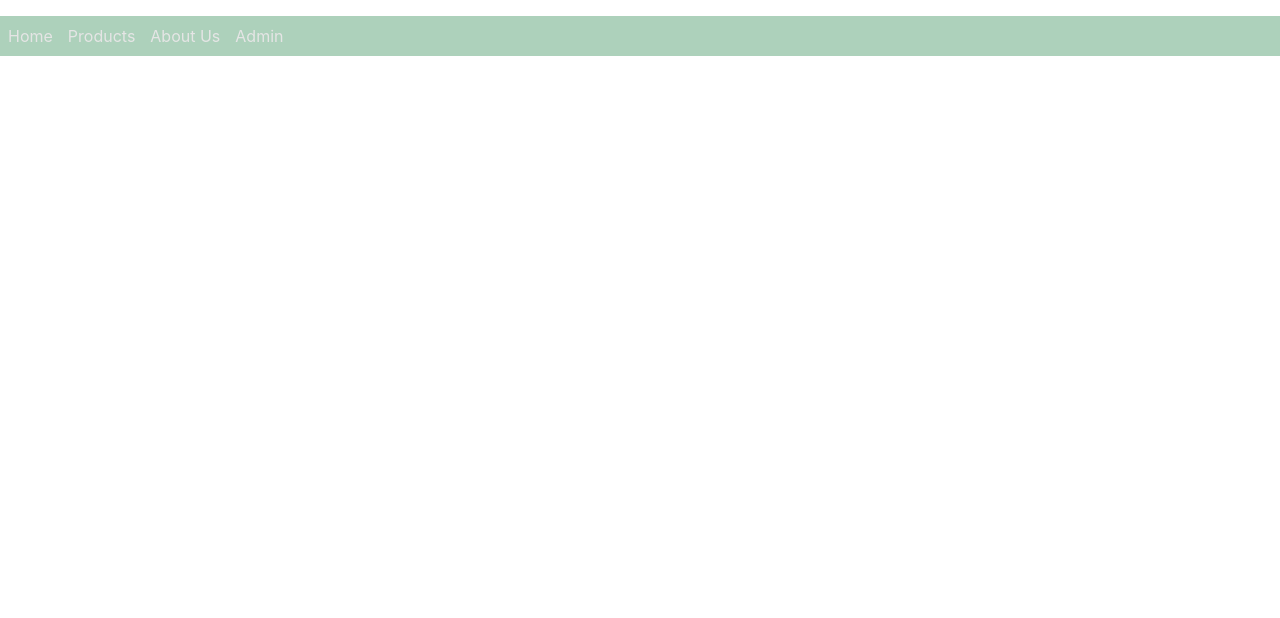
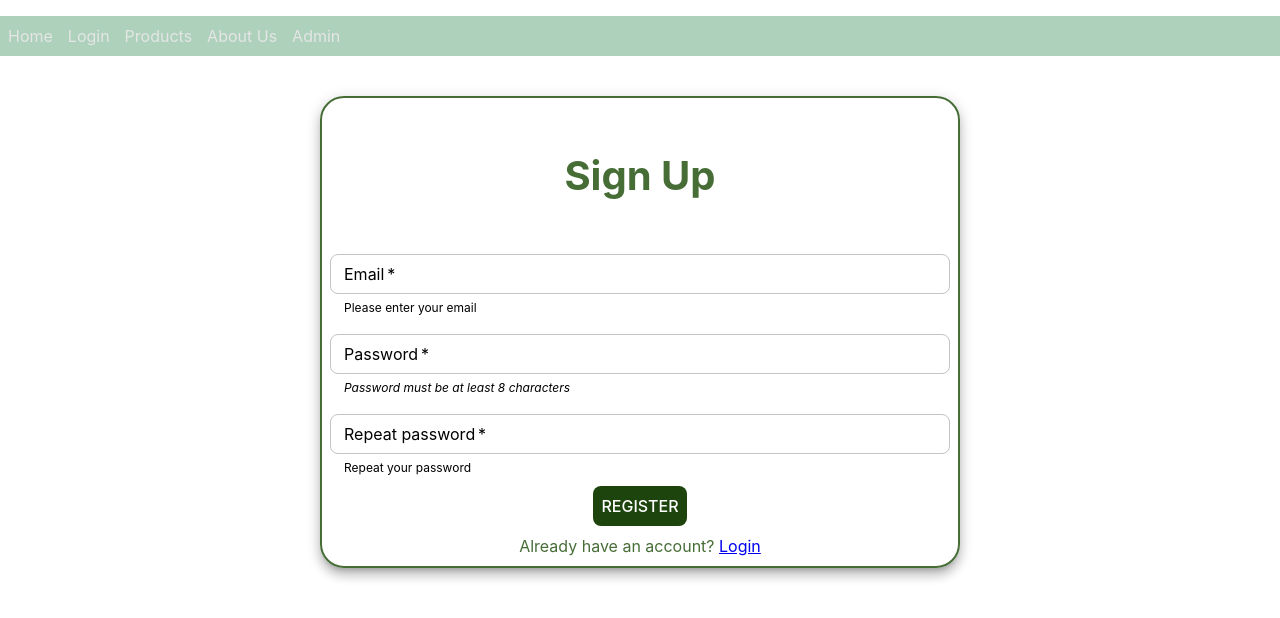
Before and after one commit to lalepi/FinderApp, a React app in the folder pff-frontend/: page /register in a window 1280 px wide. Shown: the top 618 px of the page. Built offline with nearby package versions, Linux system fonts and the light colour scheme; the HTML template or start-up script is replaced by a standard one.

Commit message:
create the basis for logIn and signup pages, add common themes

```diff
--- a/pff-frontend/src/App.tsx
+++ b/pff-frontend/src/App.tsx
@@ -2,6 +2,8 @@ import ProductListPage from './components/Product'
 import AboutUsPage from './components/AboutUs'
 import AdminPage from './components/Admin'
 import MainPage from './components/MainPage'
+import LoginPage from './components/LoginPage'
+import SignUpPage from './components/SignUpPage'
 
 import { BrowserRouter as Router, Routes, Route } from 'react-router-dom'
 import NavigationBar from './components/NavigationBar'
@@ -13,9 +15,11 @@ const App = () => {
                 <NavigationBar />
                 <Routes>
                     <Route path="/" element={<MainPage />} />
+                    <Route path="/login" element={<LoginPage />} />
                     <Route path="products" element={<ProductListPage />} />
                     <Route path="aboutus" element={<AboutUsPage />} />
                     <Route path="admin" element={<AdminPage />} />
+                    <Route path="register" element={<SignUpPage />} />
                 </Routes>
             </div>
         </Router>
--- /dev/null
+++ b/pff-frontend/src/components/LoginPage/index.tsx
@@ -0,0 +1,12 @@
+import { Header } from '../../themes/styles/CommonPageStyles'
+import Login from './login'
+import { Box } from '@mui/system'
+const LoginPage = () => {
+    return (
+        <Box>
+            <Header>Welcome to Login page</Header>
+            <Login />
+        </Box>
+    )
+}
+export default LoginPage
--- /dev/null
+++ b/pff-frontend/src/components/LoginPage/login.tsx
@@ -0,0 +1,80 @@
+import React, { useState } from 'react'
+import { Header, Root, Text } from '../../themes/styles/CommonPageStyles'
+import { TextField, Box, useMediaQuery } from '@mui/material'
+import LoginButton from '../../themes/styles/Buttons'
+import { Link } from 'react-router-dom'
+import theme from '../../themes/Theme'
+
+const Login: React.FC = () => {
+    const [email, setEmail] = useState('')
+    const [password, setPassword] = useState('')
+    const isMobile = useMediaQuery(theme.breakpoints.down('mobile'))
+    const handleSubmit = (event: React.FormEvent) => {
+        event.preventDefault()
+        console.log('Email:', email)
+        console.log('Password:', password)
+    }
+
+    return (
+        <Root>
+            <Box
+                onSubmit={handleSubmit}
+                component="form"
+                noValidate
+                autoComplete="off"
+                sx={{
+                    display: isMobile ? 'auto' : null,
+                    width: isMobile ? '100%' : theme.spacing(80),
+                    border: isMobile ? null : 2,
+                    borderRadius: 3,
+                    boxShadow: 8,
+                }}
+            >
+                <Header>Login</Header>
+                <Box
+                    sx={{
+                        '& > :not(style)': { margin: theme.spacing(1) },
+                        justifyContent: 'center',
+                        alignItems: 'center',
+                        flexDirection: isMobile ? 'column' : 'row',
+                        display: 'flex',
+                    }}
+                >
+                    <TextField
+                        helperText="Email"
+                        size="small"
+                        variant="outlined"
+                        type="email"
+                        id="email"
+                        value={email}
+                        onChange={(e) => setEmail(e.target.value)}
+                        required
+                    />
+
+                    <TextField
+                        helperText="Password"
+                        size="small"
+                        variant="outlined"
+                        type="password"
+                        id="password"
+                        value={password}
+                        onChange={(e) => setPassword(e.target.value)}
+                        required
+                    />
+                </Box>
+                <Box
+                    alignItems={'center'}
+                    justifyContent={'center'}
+                    display={'flex'}
+                >
+                    <LoginButton type="submit">Login</LoginButton>
+                </Box>
+                <Text>
+                    Don't have an account? <Link to="/register">Register</Link>
+                </Text>
+            </Box>
+        </Root>
+    )
+}
+
+export default Login
--- a/pff-frontend/src/components/NavigationBar.tsx
+++ b/pff-frontend/src/components/NavigationBar.tsx
@@ -6,6 +6,9 @@ const NavigationBar = () => {
             <Ul>
                 <li>
                     <Link to="/">Home</Link>
+                </li>
+                <li>
+                    <Link to="/login">Login</Link>
                 </li>
                 <li>
                     <Link to="/products">Products</Link>
--- a/pff-frontend/src/components/Product/productList.tsx
+++ b/pff-frontend/src/components/Product/productList.tsx
@@ -1,5 +1,5 @@
 import { useEffect, useState } from 'react'
-import productsService from '../../services/Products'
+import productsService from '../../services/product'
 import { Product } from '../../types'
 
 const ProductList = () => {
--- /dev/null
+++ b/pff-frontend/src/components/SignUpPage/index.tsx
@@ -0,0 +1,10 @@
+import SignUp from './registration'
+
+const SignUpPage = () => {
+    return (
+        <div>
+            <SignUp />
+        </div>
+    )
+}
+export default SignUpPage
--- /dev/null
+++ b/pff-frontend/src/components/SignUpPage/registration.tsx
@@ -0,0 +1,88 @@
+import React, { useState } from 'react'
+import { Header, Root, Text } from '../../themes/styles/CommonPageStyles'
+import { TextField, Box, Stack } from '@mui/material'
+import LoginButton from '../../themes/styles/Buttons'
+import { Link } from 'react-router-dom'
+import theme from '../../themes/Theme'
+const SignUp = () => {
+    const [email, setEmail] = useState('')
+    const [password, setPassword] = useState('')
+    const [confirmPassword, setConfirmPassword] = useState('')
+
+    const handleSubmit = (event: React.FormEvent) => {
+        event.preventDefault()
+        console.log('Email:', email)
+        console.log('password:', password)
+        console.log('confirmPassword:', confirmPassword)
+    }
+
+    return (
+        <Root>
+            <Box
+                sx={{
+                    '& > :not(style)': { margin: theme.spacing(1) },
+                    width: theme.spacing(80),
+                    border: 2,
+                    borderRadius: 3,
+                    boxShadow: 8,
+                }}
+                onSubmit={handleSubmit}
+                component="form"
+                noValidate
+                autoComplete="off"
+            >
+                <Header>Sign Up</Header>
+                <Stack spacing={2}>
+                    <TextField
+                        helperText="Please enter your email"
+                        size="small"
+                        label="Email"
+                        variant="outlined"
+                        type="email"
+                        id="email"
+                        value={email}
+                        onChange={(e) => setEmail(e.target.value)}
+                        required
+                    />
+
+                    <TextField
+                        helperText={
+                            <i>Password must be at least 8 characters</i>
+                        }
+                        label="Password"
+                        size="small"
+                        variant="outlined"
+                        type="password"
+                        id="password"
+                        value={password}
+                        onChange={(e) => setPassword(e.target.value)}
+                        required
+                    />
+
+                    <TextField
+                        helperText="Repeat your password"
+                        label="Repeat password"
+                        size="small"
+                        variant="outlined"
+                        type="password"
+                        id="confirmPassword"
+                        value={confirmPassword}
+                        onChange={(e) => setConfirmPassword(e.target.value)}
+                        required
+                    />
+                </Stack>
+                <Box
+                    alignItems={'center'}
+                    justifyContent={'center'}
+                    display={'flex'}
+                >
+                    <LoginButton type="submit">Register</LoginButton>
+                </Box>
+                <Text>
+                    Already have an account? <Link to="/login">Login</Link>
+                </Text>
+            </Box>
+        </Root>
+    )
+}
+export default SignUp
--- a/pff-frontend/src/themes/Theme.ts
+++ b/pff-frontend/src/themes/Theme.ts
@@ -1,5 +1,15 @@
 import { createTheme, Theme } from '@mui/material/styles'
 
+declare module '@mui/material/styles/createPalette' {
+    interface PaletteOptions {
+        button?: {
+            primaryBackground?: string
+            primaryText?: string
+            secondaryBackground?: string
+            secondaryText?: string
+        }
+    }
+}
 declare module '@mui/material/styles' {
     interface BreakpointOverrides {
         xs: false // removes the `xs` breakpoint
@@ -32,7 +42,12 @@ const theme: Theme = createTheme({
             primary: 'rgb(71, 109, 54)',
             secondary: 'rgb(0, 0, 0)',
         },
+        button: {
+            primaryBackground: 'rgb(30, 68, 13)',
+            primaryText: 'rgb(255, 255, 255)',
+        },
     },
+
     typography: {
         fontFamily: 'Inter, sans-serif',
         h1: {
--- /dev/null
+++ b/pff-frontend/src/themes/styles/Buttons.ts
@@ -0,0 +1,27 @@
+import { styled } from '@mui/system'
+import Button from '@mui/material/Button'
+
+const LoginButton = styled(Button)(({ theme }) => ({
+    backgroundColor: theme.palette.button.primaryBackground,
+    border: 'none',
+    color: theme.palette.button.primaryText,
+    //padding: theme.spacing(1.5),
+    textAlign: 'center',
+    textDecoration: 'none',
+    display: 'inline-block',
+    fontSize: '16px',
+    // margin: theme.spacing(0.5),
+    cursor: 'pointer',
+    borderRadius: theme.spacing(1),
+
+    '&:hover': {
+        backgroundColor: theme.palette.button.secondaryBackground,
+    },
+
+    '&:disabled': {
+        backgroundColor: '#cccccc',
+        cursor: 'not-allowed',
+    },
+}))
+
+export default LoginButton
--- a/pff-frontend/src/themes/styles/CommonPageStyles.ts
+++ b/pff-frontend/src/themes/styles/CommonPageStyles.ts
@@ -11,13 +11,13 @@ const Root = styled(Box)(({ theme }) => ({
 }))
 
 const Header = styled(Box)(({ theme }) => ({
-    width: '100%',
     padding: theme.spacing(5),
-    backgroundColor: theme.palette.primary.main,
-    color: theme.palette.primary.contrastText,
+
+    color: theme.palette.text.primary,
     textAlign: 'center',
     fontSize: '2.5rem',
     fontWeight: 'bold',
+
     [theme.breakpoints.down('mobile')]: {
         fontSize: '1.2rem',
         padding: theme.spacing(1),
@@ -40,4 +40,12 @@ const Footer = styled(Box)(({ theme }) => ({
     color: theme.palette.primary.contrastText,
     textAlign: 'center',
 }))
-export { Root, Header, Content, Footer }
+
+const Text = styled('p')(({ theme }) => ({
+    color: theme.palette.text.primary,
+    fontSize: '1rem',
+    textAlign: 'center',
+    margin: theme.spacing(2),
+}))
+
+export { Root, Header, Content, Footer, Text }
```
Also changed, not shown: pff-frontend/src/services/login.ts (added), pff-frontend/src/services/product.ts (renamed from pff-frontend/src/services/Products.ts).
